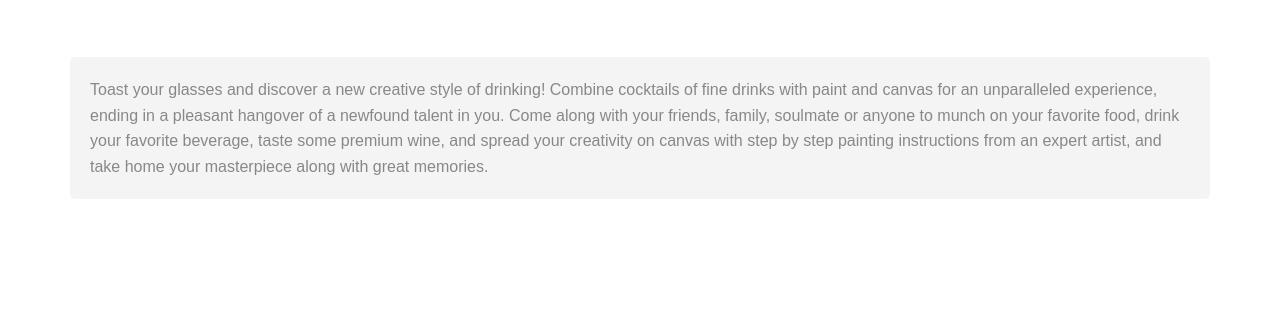
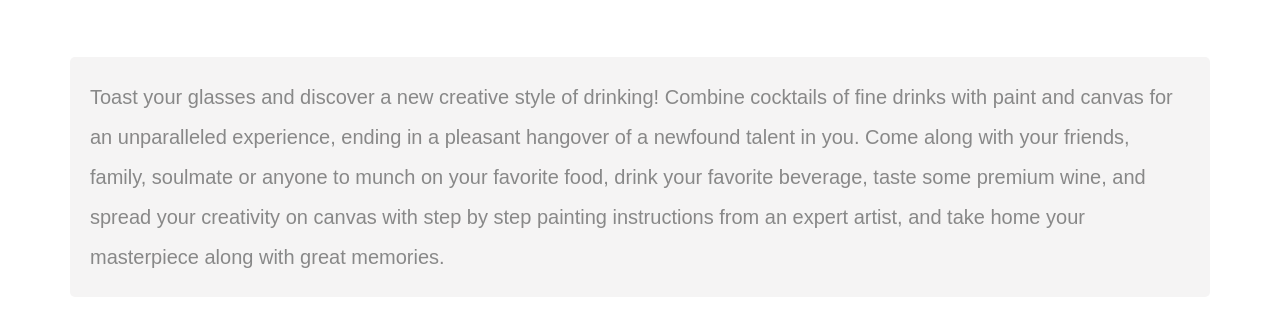
Before and after one commit to shakruddin/DrinkPaint, a plain HTML site: page index.html in a window 1280 px wide. Shown: the part 1043-1357 px from the top of the page. Drawn offline with Linux system fonts and the light colour scheme; a web font is replaced by a local one.

Commit message:
changefont

```diff
--- a/css/style.css
+++ b/css/style.css
@@ -183,6 +183,8 @@ p {
     border-radius: 5px;
     transition: all 0.5s;
     text-align:left;
+    font-size: 20px;
+    line-height: 40px;
 }
 
 .slider img {
```
